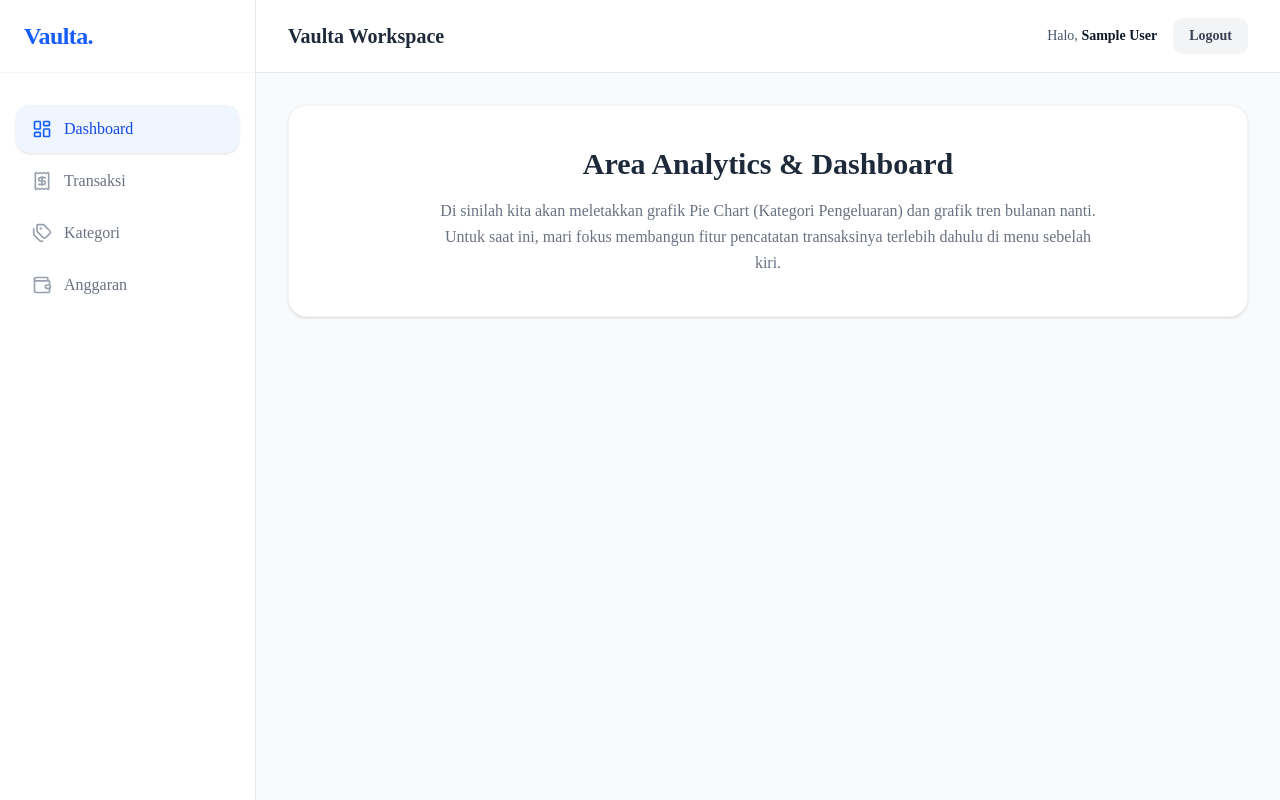
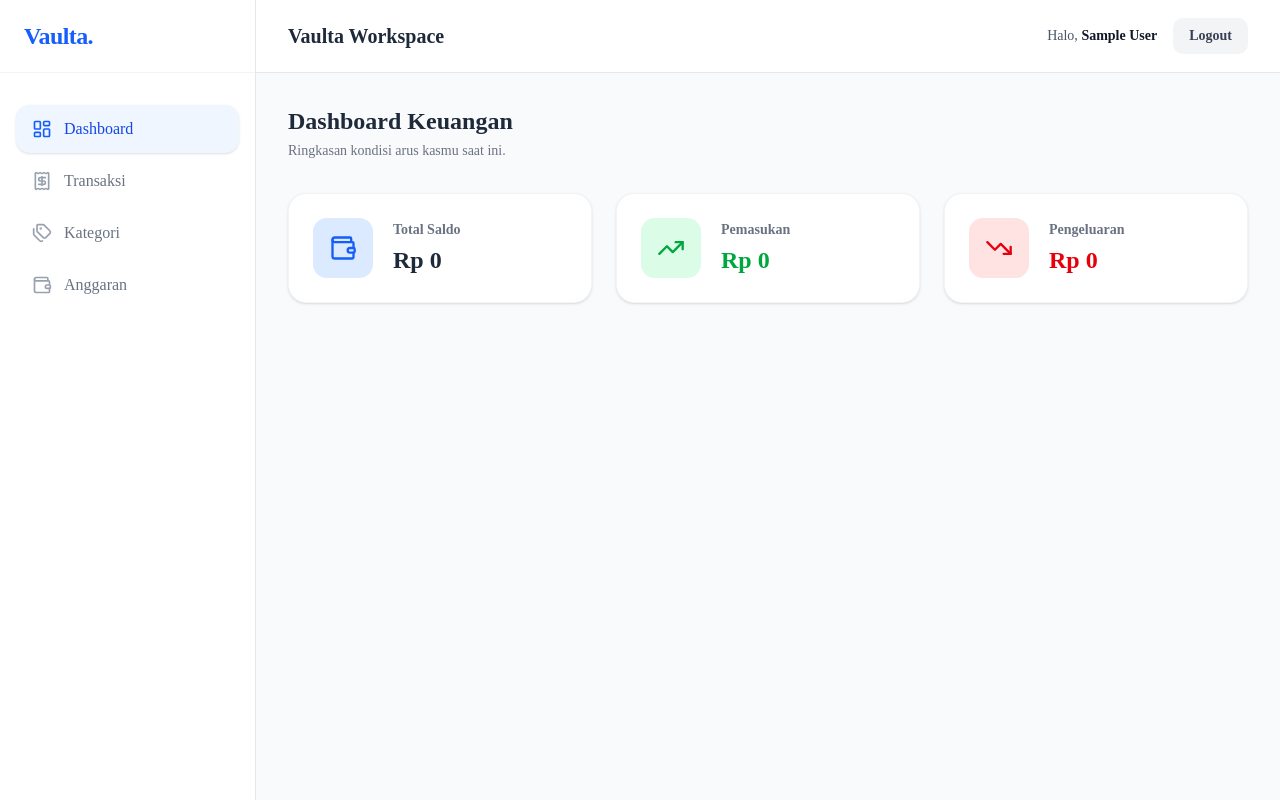
Before and after one commit to rkyarc/vaulta, a Next.js app: page /dashboard in a window 1280 px wide. Built offline with nearby package versions, Linux system fonts and the light colour scheme; no server answers; the database is empty; sample sign-in values are in the browser's storage.

Commit message:
feat: implementasi API summary dan UI kartu ringkasan dashboard

```diff
--- a/src/app/(dashboard)/dashboard/page.tsx
+++ b/src/app/(dashboard)/dashboard/page.tsx
@@ -1,12 +1,102 @@
+"use client";
+
+import { useState, useEffect } from "react";
+import { Wallet, TrendingUp, TrendingDown } from "lucide-react";
+
 export default function DashboardPage() {
+  const [summary, setSummary] = useState({
+    totalIncome: 0,
+    totalExpense: 0,
+    balance: 0
+  });
+  const [isLoading, setIsLoading] = useState(true);
+
+  // Memanggil API Summary yang baru saja kita buat
+  useEffect(() => {
+    const fetchSummary = async () => {
+      try {
+        const res = await fetch("/api/dashboard/summary");
+        const json = await res.json();
+        if (json.success) {
+          setSummary(json.data);
+        }
+      } catch (error) {
+        console.error("Gagal menarik data summary", error);
+      } finally {
+        setIsLoading(false);
+      }
+    };
+    fetchSummary();
+  }, []);
+
+  // Fungsi bantuan untuk format Rupiah
+  const formatRupiah = (amount: number) => {
+    return new Intl.NumberFormat("id-ID", {
+      style: "currency",
+      currency: "IDR",
+      minimumFractionDigits: 0,
+    }).format(amount);
+  };
+
+  if (isLoading) {
+    return (
+      <div className="flex justify-center items-center h-64">
+        <p className="text-gray-500 font-medium">Menghitung data keuangan...</p>
+      </div>
+    );
+  }
+
   return (
-    <div className="bg-white rounded-2xl shadow-sm p-10 text-center border border-gray-100">
-      <h2 className="text-3xl font-bold text-gray-800 mb-4">
-        Area Analytics & Dashboard
-      </h2>
-      <p className="text-gray-500 max-w-2xl mx-auto leading-relaxed">
-        Di sinilah kita akan meletakkan grafik Pie Chart (Kategori Pengeluaran) dan grafik tren bulanan nanti. Untuk saat ini, mari fokus membangun fitur pencatatan transaksinya terlebih dahulu di menu sebelah kiri.
-      </p>
+    <div className="space-y-8">
+      {/* Header Dashboard */}
+      <div>
+        <h2 className="text-2xl font-bold text-gray-800">Dashboard Keuangan</h2>
+        <p className="text-gray-500 text-sm mt-1">Ringkasan kondisi arus kasmu saat ini.</p>
+      </div>
+
+      {/* Grid Kartu Ringkasan */}
+      <div className="grid grid-cols-1 md:grid-cols-3 gap-6">
+
+        {/* Kartu Saldo */}
+        <div className="bg-white p-6 rounded-2xl border border-gray-100 shadow-sm flex items-center gap-5 transition-all hover:shadow-md">
+          <div className="p-4 bg-blue-100 text-blue-600 rounded-xl">
+            <Wallet size={28} />
+          </div>
+          <div>
+            <p className="text-sm font-semibold text-gray-500 mb-1">Total Saldo</p>
+            <h3 className={`text-2xl font-bold ${summary.balance >= 0 ? 'text-gray-800' : 'text-red-600'}`}>
+              {formatRupiah(summary.balance)}
+            </h3>
+          </div>
+        </div>
+
+        {/* Kartu Pemasukan */}
+        <div className="bg-white p-6 rounded-2xl border border-gray-100 shadow-sm flex items-center gap-5 transition-all hover:shadow-md">
+          <div className="p-4 bg-green-100 text-green-600 rounded-xl">
+            <TrendingUp size={28} />
+          </div>
+          <div>
+            <p className="text-sm font-semibold text-gray-500 mb-1">Pemasukan</p>
+            <h3 className="text-2xl font-bold text-green-600">
+              {formatRupiah(summary.totalIncome)}
+            </h3>
+          </div>
+        </div>
+
+        {/* Kartu Pengeluaran */}
+        <div className="bg-white p-6 rounded-2xl border border-gray-100 shadow-sm flex items-center gap-5 transition-all hover:shadow-md">
+          <div className="p-4 bg-red-100 text-red-600 rounded-xl">
+            <TrendingDown size={28} />
+          </div>
+          <div>
+            <p className="text-sm font-semibold text-gray-500 mb-1">Pengeluaran</p>
+            <h3 className="text-2xl font-bold text-red-600">
+              {formatRupiah(summary.totalExpense)}
+            </h3>
+          </div>
+        </div>
+
+      </div>
     </div>
   );
 }
--- /dev/null
+++ b/src/app/api/dashboard/summary/route.ts
@@ -0,0 +1,57 @@
+import { NextResponse } from "next/server";
+import { getServerSession } from "next-auth";
+import { authOptions } from "@/app/api/auth/[...nextauth]/route";
+import { db } from "@/db/index";
+import { transactions, categories } from "@/db/schema";
+import { eq } from "drizzle-orm";
+
+export async function GET(request: Request) {
+  try {
+    // 1. Validasi Sesi User
+    const session = await getServerSession(authOptions);
+    if (!session?.user) {
+      return NextResponse.json({ success: false, message: "Unauthorized" }, { status: 401 });
+    }
+    const userId = parseInt((session.user as any).id);
+
+    // 2. Tarik semua transaksi milik user beserta tipe kategorinya (JOIN)
+    const allTransactions = await db
+      .select({
+        amount: transactions.amount,
+        type: categories.type,
+      })
+      .from(transactions)
+      .leftJoin(categories, eq(transactions.categoryId, categories.id))
+      .where(eq(transactions.userId, userId));
+
+    // 3. Mesin Penghitung
+    let totalIncome = 0;
+    let totalExpense = 0;
+
+    allTransactions.forEach((trx) => {
+      // Pastikan amount diubah menjadi angka yang aman
+      const amount = Math.abs(Number(trx.amount));
+
+      if (trx.type === 'INCOME') {
+        totalIncome += amount;
+      } else {
+        totalExpense += amount; // Jika tipe kosong, default dianggap pengeluaran
+      }
+    });
+
+    // 4. Hitung Saldo Akhir (Balance)
+    const balance = totalIncome - totalExpense;
+
+    // 5. Kirim data ke Frontend
+    return NextResponse.json({
+      success: true,
+      data: {
+        totalIncome,
+        totalExpense,
+        balance
+      }
+    });
+  } catch (error: any) {
+    return NextResponse.json({ success: false, message: error.message }, { status: 500 });
+  }
+}
```
